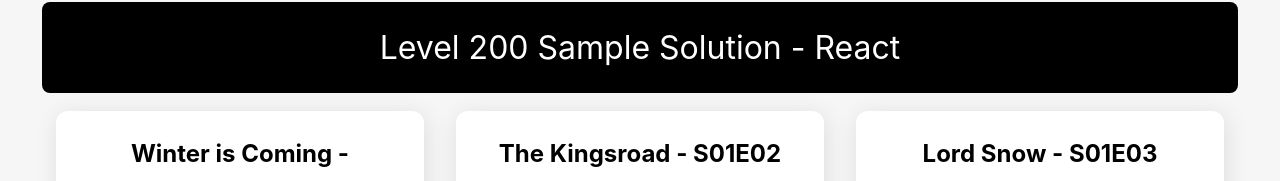
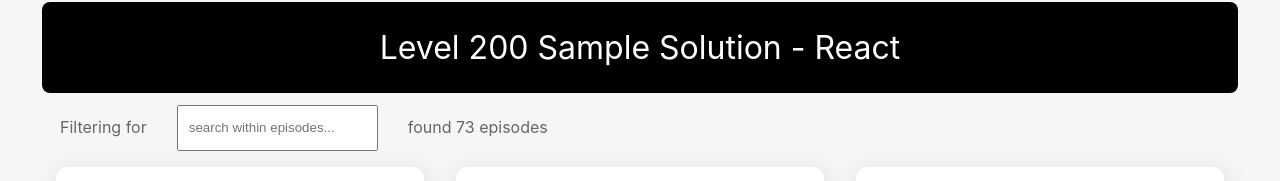
Before and after one commit to nbogie/tvmaze-project-react-solutions, a React (Create React App) app: page / in a window 1280 px wide. Shown: the top 181 px of the page. Built offline with nearby package versions, Linux system fonts and the light colour scheme; the HTML template or start-up script is replaced by a standard one.

Commit message:
Add SearchableEpisodeList - level 200 done

```diff
--- a/src/App.css
+++ b/src/App.css
@@ -1,3 +1,5 @@
+/* Many css bad practices here - do not copy! */
+
 * {
   box-sizing: border-box;
 }
@@ -68,3 +70,32 @@
     flex: 1 1 calc(33% - 2rem);
   }
 }
+
+h1 button {
+  background: none;
+  color: white;
+  border: none;
+  font-size: 1rem;
+}
+
+input {
+  padding: 10px;
+  margin: 10px 10px 0 10px;
+}
+
+#controlPanel {
+  display: flex;
+}
+
+.control {
+  padding: 10px;
+  margin: 10px 10px 0 10px;
+}
+
+#filterSummary::before {
+  content: "found ";
+}
+
+#filterSummary::after {
+  content: " episodes";
+}
--- a/src/App.js
+++ b/src/App.js
@@ -1,27 +1,29 @@
 import React from "react";
 
 import Header from './Header.js';
-import EpisodeList from './EpisodeList.js';
 import Footer from './Footer.js';
+import SearchableEpisodeList from './SearchableEpisodeList';
 
-import EpisodesData from './EpisodesData.json';
+import AllEpisodesData from './EpisodesData.json';
 
 import './App.css';
 
 
 function App() {
-
   return (
 
     <div className="App">
+
       <Header />
 
+      <SearchableEpisodeList episodes={AllEpisodesData} />
 
-      <EpisodeList episodes={EpisodesData} />
       <Footer />
+
     </div>
   );
 }
 
 
+
 export default App;
--- /dev/null
+++ b/src/SearchableEpisodeList.js
@@ -0,0 +1,89 @@
+import React, { useState, useEffect } from 'react';
+import EpisodeList from './EpisodeList.js';
+
+function SearchableEpisodeList(props) {
+
+    const allEpisodes = props.episodes;
+
+    //Explanation of main episode-search flow:
+    //==========================================
+    //user types into search box
+    //the registered event handler calls setQuery
+    //setQuery changes query
+    //the useEffect hook notices query changed,
+    //and calls setFilteredEpisodes
+    //setFiltered episodes changes filteredEpisodes
+    //a change to filteredEpisodes causes a re-render of dependent parts of the DOM
+
+    //A STATE hook: Helps maintain a search query string (from text input box)
+    const [query, setQuery] = useState("");
+
+    //A STATE hook: Helps maintain a list of filtered episodes
+    //Starts will all episodes
+    const [filteredEpisodes, setFilteredEpisodes] = useState(allEpisodes);
+
+    //An EFFECT hook:
+    //Updates filteredEpisodes by filtering data by the query,
+    //This runs whenever the search query is changed (each keystroke) (and on mount)
+    //(It would also run if the main episodes list were to change.)
+    useEffect(() => {
+        const matches = findEpisodesMatching(query, allEpisodes);
+        setFilteredEpisodes(matches);
+    }, [query, allEpisodes]);
+
+
+    return (
+        <div>
+            <div id="controlPanel">
+
+                <span className="control">Filtering for </span>
+
+                <input
+                    id="searchInput"
+                    className="control"
+                    type="text"
+                    placeholder="search within episodes..."
+                    value={query}
+                    onChange={event => setQuery(event.target.value)}
+                />
+
+                <div id="filterSummary" className="control">
+                    {filteredEpisodes.length}
+                </div>
+            </div>
+
+            <EpisodeList episodes={filteredEpisodes} />
+        </div>
+    )
+}
+
+/*=============================================================================
+  ============== Pure javascript "utility" functions - no React here ==========
+  ===========================================================================*/
+
+//Return the list of episodes which match the given query
+function findEpisodesMatching(query, episodes) {
+    return episodes.filter(episode => episodeMatchesQuery(episode, query));
+}
+
+//Return true if episode's name or summary
+//contains the given query string (case-insensitive)
+//An episode is ALWAYS considered to contain the empty string ""
+function episodeMatchesQuery(episode, query) {
+    return (
+        !query ||
+        contains(episode.name, query) ||
+        contains(episode.summary, query)
+    );
+}
+
+//Return true if string a contains string b, case-insensitive.  Else false.
+//Will return false if either a or b are falsy (e.g. empty strings)
+function contains(a, b) {
+    return (
+        a && b &&
+        a.toLowerCase().indexOf(b.toLowerCase()) !== -1
+    );
+}
+
+export default SearchableEpisodeList;
```
